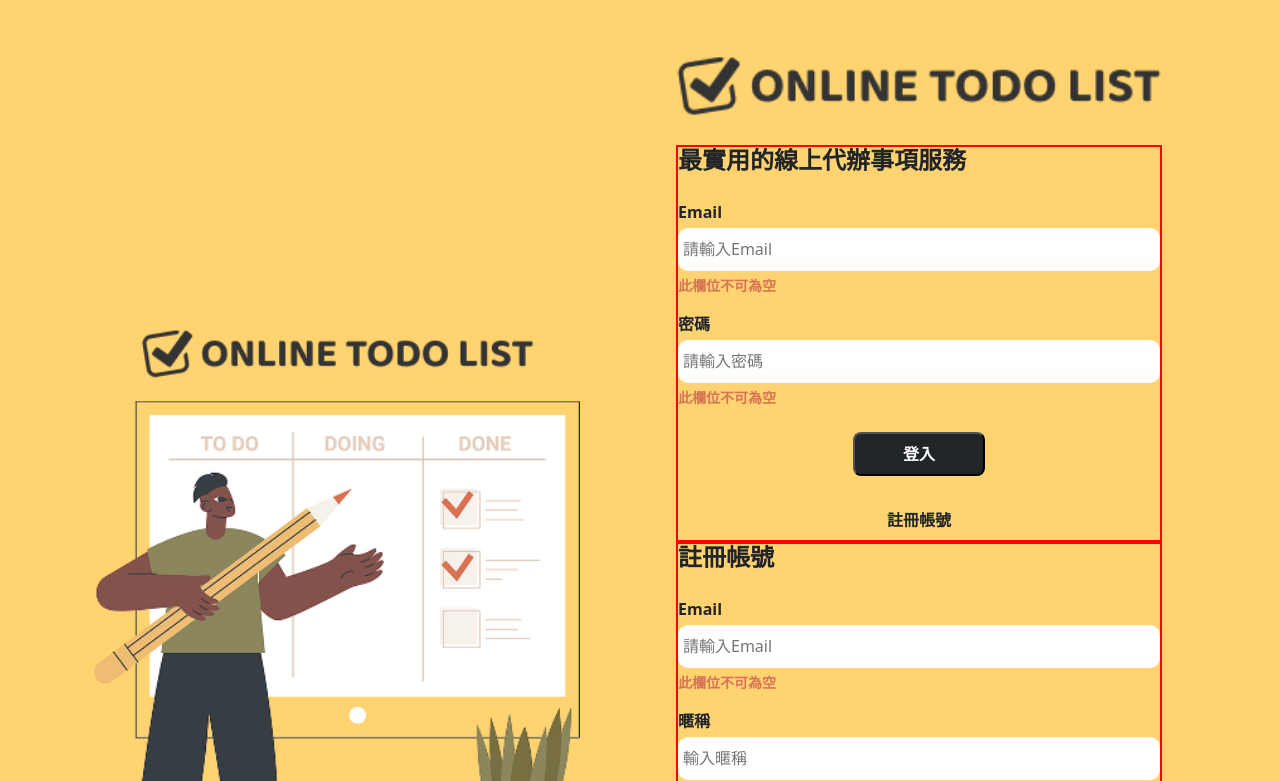
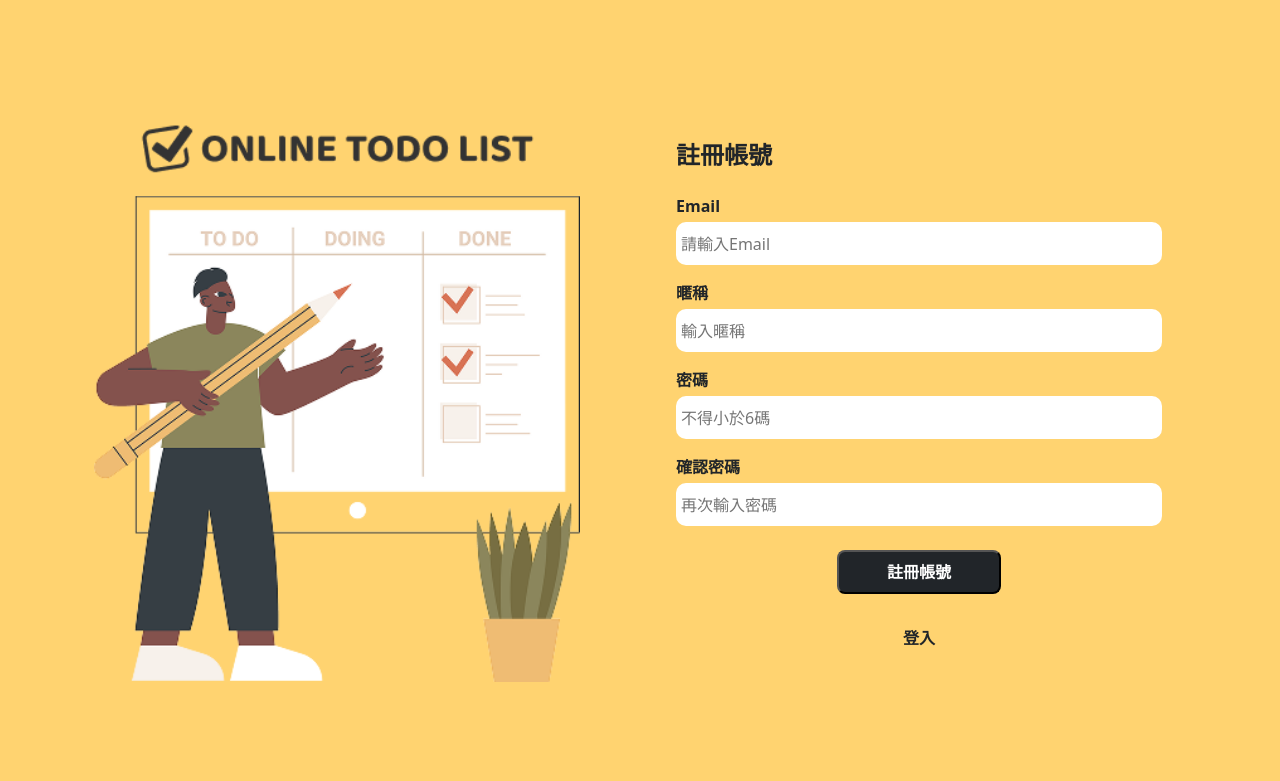
Before and after one commit to tjup02/todoList, a plain HTML site: page index.html in a window 1280 px wide. Both pictures are taken after a click on the button "註冊帳號". Shown: the top 781 px of the page. Drawn offline with nearby package versions, Linux system fonts and the light colour scheme; a web font is replaced by a local one.

Commit message:
登入登出換頁js

```diff
--- a/css/style.scss
+++ b/css/style.scss
@@ -20,8 +20,11 @@ html,body{
     }
 }
 .loginRegisterStyle{
+    display: none;
     width: 100%;
-    border: 2px red solid;
+    &.active{
+        display: block;
+    }
     h4{
         font-weight: 700;
         font-family: "LXGW WenKai TC", cursive;
@@ -39,6 +42,7 @@ html,body{
     }
 }
 .warningTag{
+    display: none;
     color: #D87355;
     font-size: 14px;
     font-weight: 700;
--- a/index.html
+++ b/index.html
@@ -32,9 +32,13 @@
         <section
           class="col d-flex flex-column align-items-center justify-content-center px-4"
         >
-          <img src="./image/logo_lg.png" alt="" class="w-100 mb-4" />
+          <img
+            src="./image/logo_lg.png"
+            alt=""
+            class="d-block d-md-none w-100 mb-4"
+          />
           <!-- 登入填寫區 -->
-          <form action="" id="loginForm" class="loginRegisterStyle">
+          <form action="" id="loginForm" class="loginRegisterStyle active">
             <!-- <img src="./image/logo_lg.png" alt="" class="w-100 mb-4" /> -->
             <h4 class="mb-4 text-center text-md-start">
               最實用的線上代辦事項服務
@@ -71,7 +75,8 @@
             </div>
             <div class="w-100 text-center mt-4">
               <button
-                class="text-dark border-0 bg-transparent fw-bolder px-5 py-2 rounded-3"
+                id="registerBtn"
+                class="loginRegisterBtn text-dark border-0 bg-transparent fw-bolder px-5 py-2 rounded-3"
                 type="button"
               >
                 註冊帳號
@@ -145,7 +150,8 @@
             </div>
             <div class="w-100 text-center mt-4">
               <button
-                class="text-dark border-0 bg-transparent fw-bolder px-5 py-2 rounded-3"
+                id="loginBtn"
+                class="loginRegisterBtn text-dark border-0 bg-transparent fw-bolder px-5 py-2 rounded-3"
                 type="button"
               >
                 登入
@@ -161,6 +167,27 @@
       integrity="sha384-ndDqU0Gzau9qJ1lfW4pNLlhNTkCfHzAVBReH9diLvGRem5+R9g2FzA8ZGN954O5Q"
       crossorigin="anonymous"
     ></script>
-    <script></script>
+    <script>
+      // 註冊登入頁面切換
+      const loginForm = document.querySelector("#loginForm");
+      const registerForm = document.querySelector("#registerForm");
+      const loginRegisterStyle = document.querySelectorAll(
+        ".loginRegisterStyle"
+      );
+      const loginRegisterBtn = document.querySelectorAll(".loginRegisterBtn");
+
+      loginRegisterBtn.forEach((item) => {
+        item.addEventListener("click", (e) => {
+          loginRegisterStyle.forEach((i) => {
+            i.classList.remove("active");
+          });
+          if (e.target.getAttribute("id") === "loginBtn") {
+            loginForm.classList.add("active");
+          } else {
+            registerForm.classList.add("active");
+          }
+        });
+      });
+    </script>
   </body>
 </html>
```
Also changed, not shown: css/style.css.
